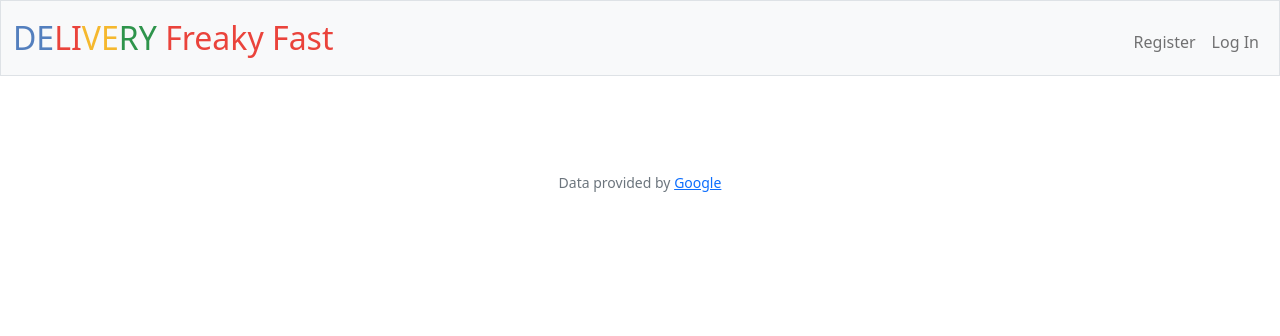
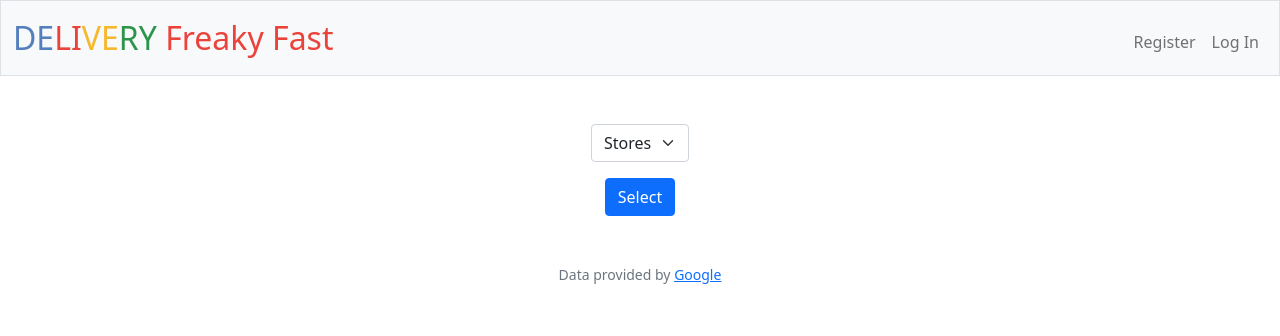
Before and after one commit to Gavin-Barham/cs50x-fp, a Flask app: template final_project/templates/stores.html in a window 1280 px wide. Shown: the top 336 px of the page. Run offline with Flask 2, Linux system fonts and the light colour scheme; the template is opened without the code that fills it, so the values that code supplies are empty; some libraries are stand-ins or nearby versions.

Commit message:
Implement: "stores.html" and "select_your_store.html"

```diff
--- a/final_project/templates/stores.html
+++ b/final_project/templates/stores.html
@@ -5,5 +5,18 @@
 {% endblock %}
 
 {% block main %}
+<form action="/stores" method="post">
+    <div class="mb-3">
+        <select class="form-select mx-auto w-auto" name="stores">
+            <option disabled="" selected="">Stores</option>
+
+                {% for store in stores %}
+                <option value="{{ store.store_id }}">{{ store.store_id }}</option>
+                {% endfor %}
+
+        </select>
+    </div>
+    <button class="btn btn-primary" type="submit">Select</button>
+</form>
 
 {% endblock %}
```
Also changed, not shown: final_project/templates/select_your_store.html (+13 -0 lines).
